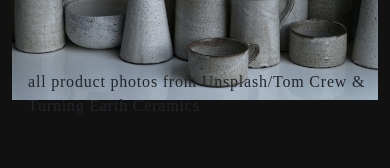
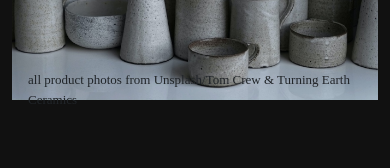
Before and after one commit to jeniverede/e-commerce-site, a React (Vite) app: page / in a window 390 px wide. Shown: the part 333-501 px from the top of the page. Built offline with nearby package versions, Linux system fonts and the light colour scheme; a web font is replaced by a local one.

Commit message:
product-credit font size mobile

```diff
--- a/src/styles/HomeStyle.css
+++ b/src/styles/HomeStyle.css
@@ -3,9 +3,9 @@ img {
 }
 
 #product-credit {
+  font-size: small;
   padding-left: 1rem;
   transform: translateY(-1.875rem);
-  letter-spacing: .05rem;
 }
 
 #h1-home {
```
